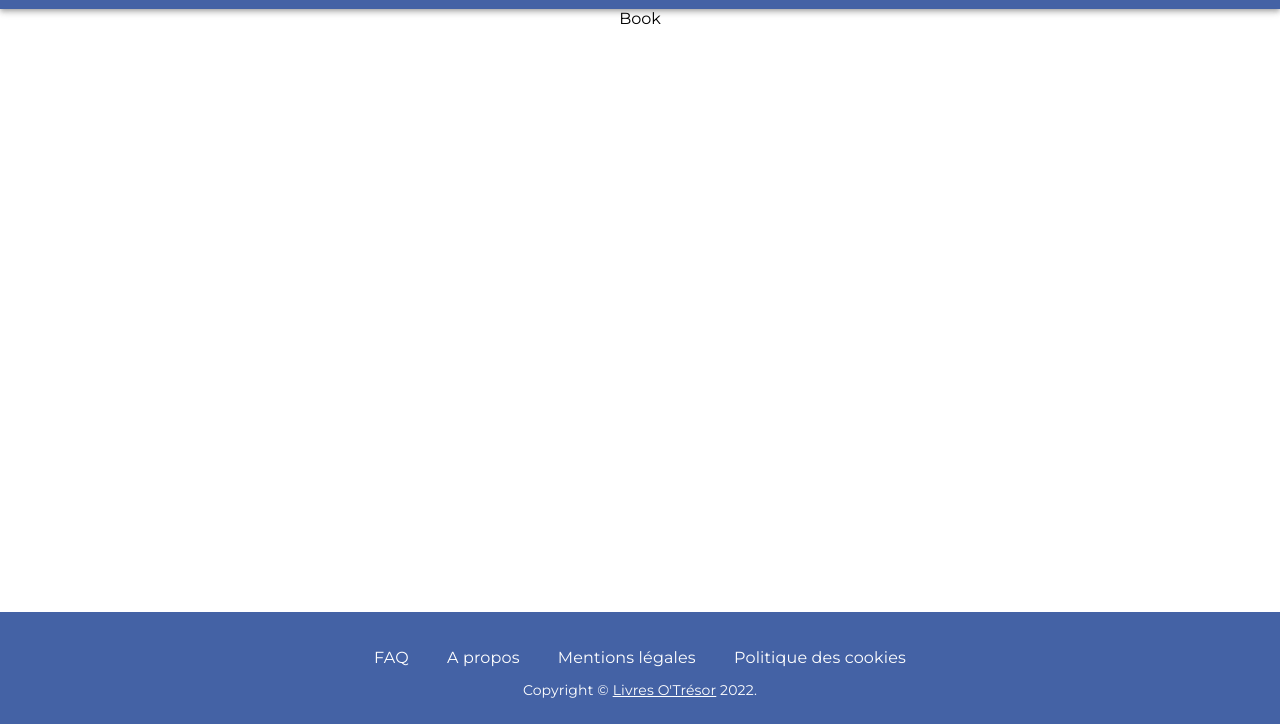
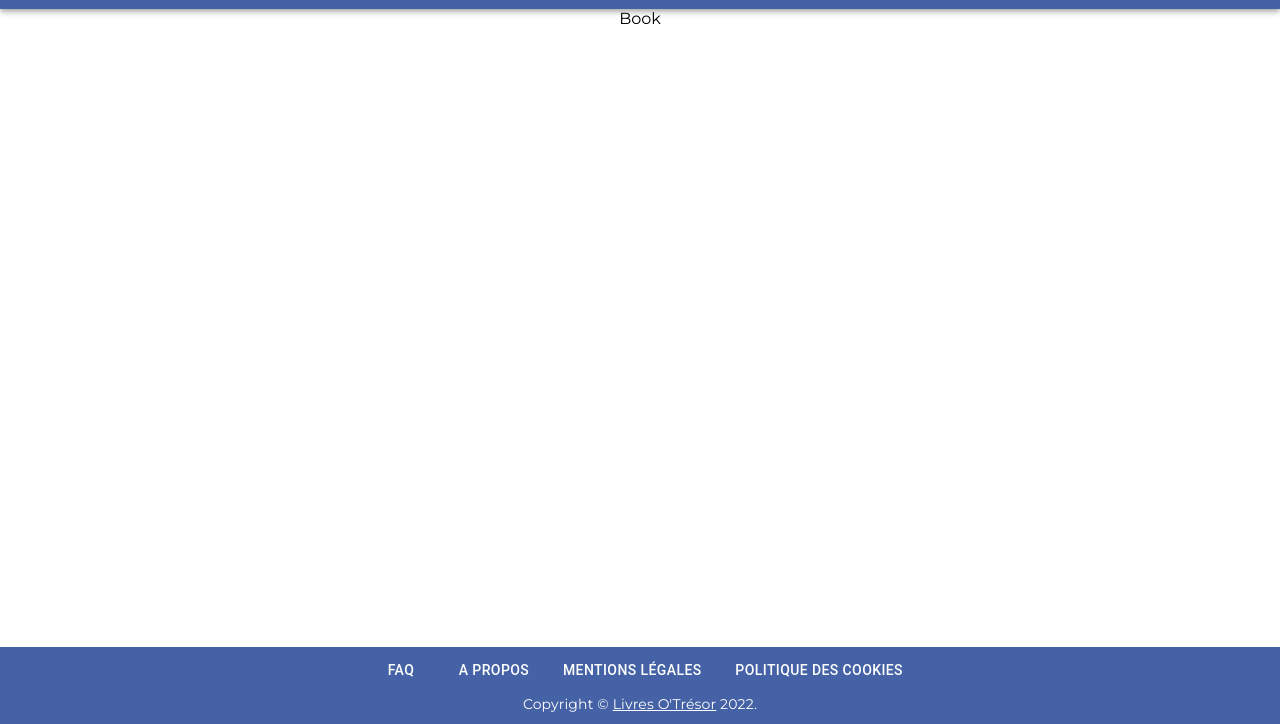
Before and after one commit to MarieLouPLevasseur/Projet-livresOtresor-front, a React app: page /recherche/voir-livre in a window 1280 px wide. Shown: the part 76-800 px from the top of the page. Built offline with nearby package versions, Linux system fonts and the light colour scheme.

Commit message:
footer done

```diff
--- a/src/components/App/App.js
+++ b/src/components/App/App.js
@@ -29,7 +29,7 @@ function App() {
         <Route path="/" element={<Home />} />
         <Route path="/inscription" element={<Register />} />
         <Route path="/profil" element={<Profiles />} />
-        <Route path="/legal" element={<Legal />} />
+        <Route path="/mentions-legales" element={<Legal />} />
         <Route path="/tutoriel" element={<Tutorial />} />
         <Route path="/faq" element={<Faq />} />
         <Route path="/cookies" element={<Cookies />} />
--- a/src/components/Footer/Footer.js
+++ b/src/components/Footer/Footer.js
@@ -3,6 +3,8 @@ import Box from '@mui/material/Box';
 import Typography from '@mui/material/Typography';
 import Container from '@mui/material/Container';
 import Link from '@mui/material/Link';
+import { NavLink } from 'react-router-dom';
+import { Button } from '@material-ui/core';
 
 import './Footer.scss';
 
@@ -10,7 +12,7 @@ const pages = [
   {name:"FAQ", path:"/faq"},
   {name:"A propos", path:"/a-propos"},
   {name:"Mentions légales", path: "/mentions-legales"},
-  {name:"Politique des cookies", path: "/politique-cookies"},
+  {name:"Politique des cookies", path: "/cookies"},
 ];
 
 function Copyright() {
@@ -43,20 +45,17 @@ export default function StickyFooter() {
         }}
       >
         <Container maxWidth="sm">
-          <Typography variant="body1">
-
-          </Typography>
           <Box className='footer-text' sx={{ flexGrow: 1, display: { xs: 'flex-direction:column', md: 'flex' }}}>
             {pages.map((page) => (
-              // <Button
-              //   key={page.name}
-              //   sx={{ my: 2, color: 'white', display: 'block' ,fontFamily:'Montserrat'}}
-              // >
-              //   {page.name}
-              // </Button>
-              <Link to={page.path} key={page.name} style={{ textDecoration: 'none', color: 'white'}}>
-                <Typography sx={{fontFamily: 'Montserrat'}} textAlign="center" >{page.name}</Typography>
-              </Link>
+              <Button key={page.name} sx={{ my: 3, color: 'white',fontFamily:'Montserrat', display: 'block', mr: 2 }} >
+                <NavLink
+                  to={page.path}
+                  className={({ isActive }) => (isActive ? 'footer-link footer-link--active' : 'footer-link')}
+                  style={{ textDecoration: 'none', color: 'white'}}
+                >
+                  {page.name}
+                </NavLink>
+              </Button>
             ))}
           </Box>
           <Copyright />
--- a/src/components/Footer/Footer.scss
+++ b/src/components/Footer/Footer.scss
@@ -1,12 +1,23 @@
 .footer {
   background:#4462A5 !important;
-}
+  padding-top: 0 !important;
+  padding-bottom: 10px !important;
 
-.footer-text {
-  display: flex;
-  align-items: center;
-  justify-content: space-between;
-  padding: 10px;
+
+  &-text {
+    display: flex;
+    align-items: center;
+    justify-content: space-between;
+    padding: 5px;
+  }
+
+  &-link {
+    color: white !important;
+
+    &--active {
+      font-weight: bold !important;
+    }
+  }
 }
 
 // ********************RESPONSIVE**********************************
--- a/src/components/Navbar/Navbar.js
+++ b/src/components/Navbar/Navbar.js
@@ -126,9 +126,8 @@ const Navbar = () => {
             Livres O'Trésor
           </Typography>
           {!isLog && (
-            <Box sx={{ flexGrow: 1, display: { xs: 'none', md: 'flex', justifyContent: 'center' }}}>
+            <Box sx={{ flexGrow: 1, display: { xs: 'none', md: 'flex', justifyContent: 'flex-end' }}}>
               <Button
-                className='button'
                 onClick={handleCloseNavMenu}
                 sx={{ my: 3, color: 'white',fontFamily:'Montserrat', display: 'block', mr: 2 }}
               >
@@ -141,7 +140,6 @@ const Navbar = () => {
                 </NavLink>
               </Button>
               <Button
-                className='button'
                 onClick={handleCloseNavMenu}
                 sx={{ my: 3, color: 'white',fontFamily:'Montserrat', display: 'block', mr: 2 }}
               >
@@ -154,7 +152,6 @@ const Navbar = () => {
                 </NavLink>
               </Button>
               <Button
-                className='button'
                 onClick={handleCloseNavMenu}
                 sx={{ my: 3, color: 'white',fontFamily:'Montserrat', display: 'block', mr: 2 }}
               >
@@ -167,7 +164,6 @@ const Navbar = () => {
                 </NavLink>
               </Button>
               <Button
-                className='button'
                 onClick={handleCloseNavMenu}
                 sx={{ my: 3, color: 'white',fontFamily:'Montserrat', display: 'block', mr: 2 }}
               >
--- a/src/index.js
+++ b/src/index.js
@@ -8,8 +8,6 @@ import App from './components/App/App';
 const root = ReactDOM.createRoot(document.getElementById('root'));
 root.render(
   <BrowserRouter>
-    <React.StrictMode>
-      <App />
-    </React.StrictMode>
+    <App />
   </BrowserRouter>
 );
```
